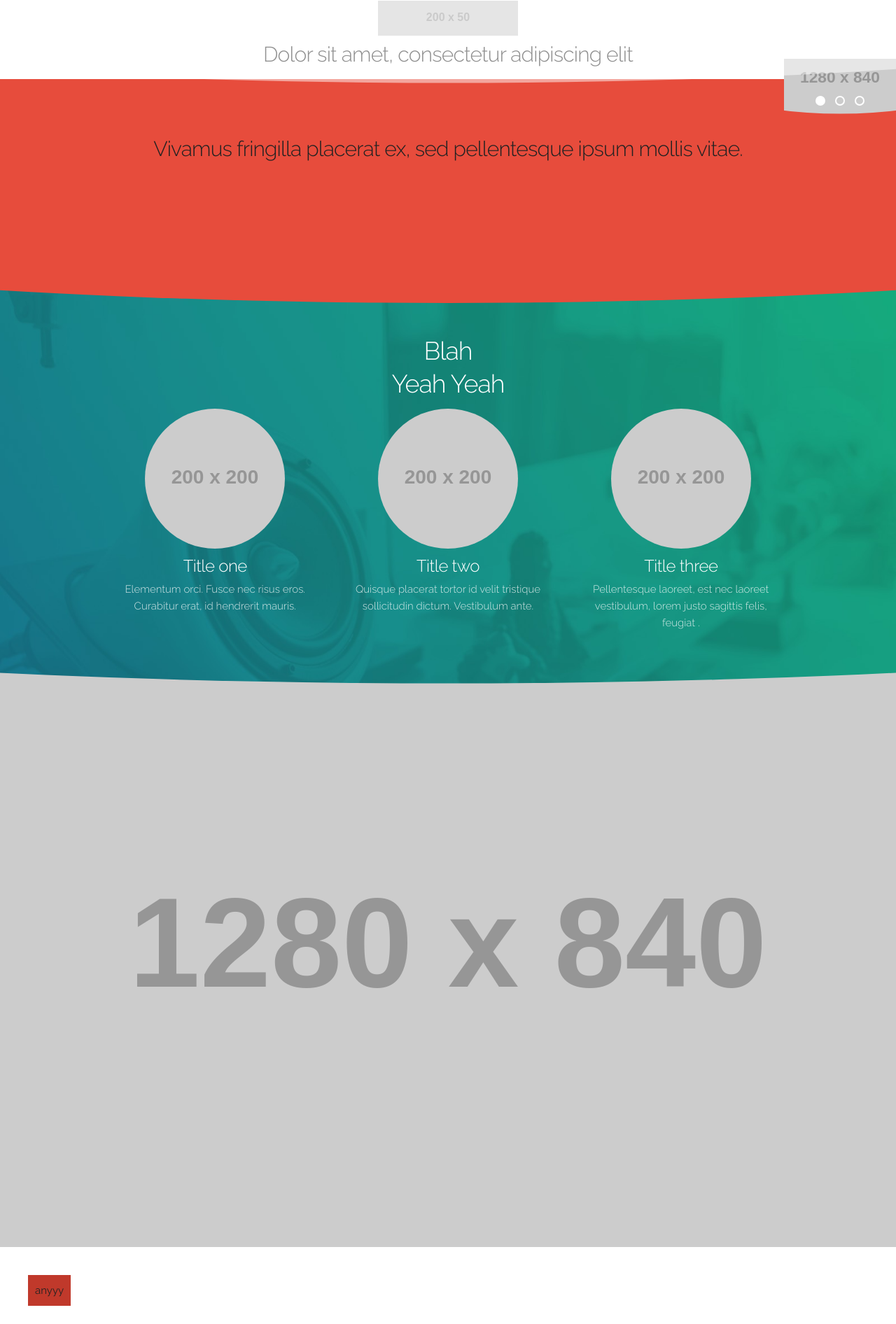
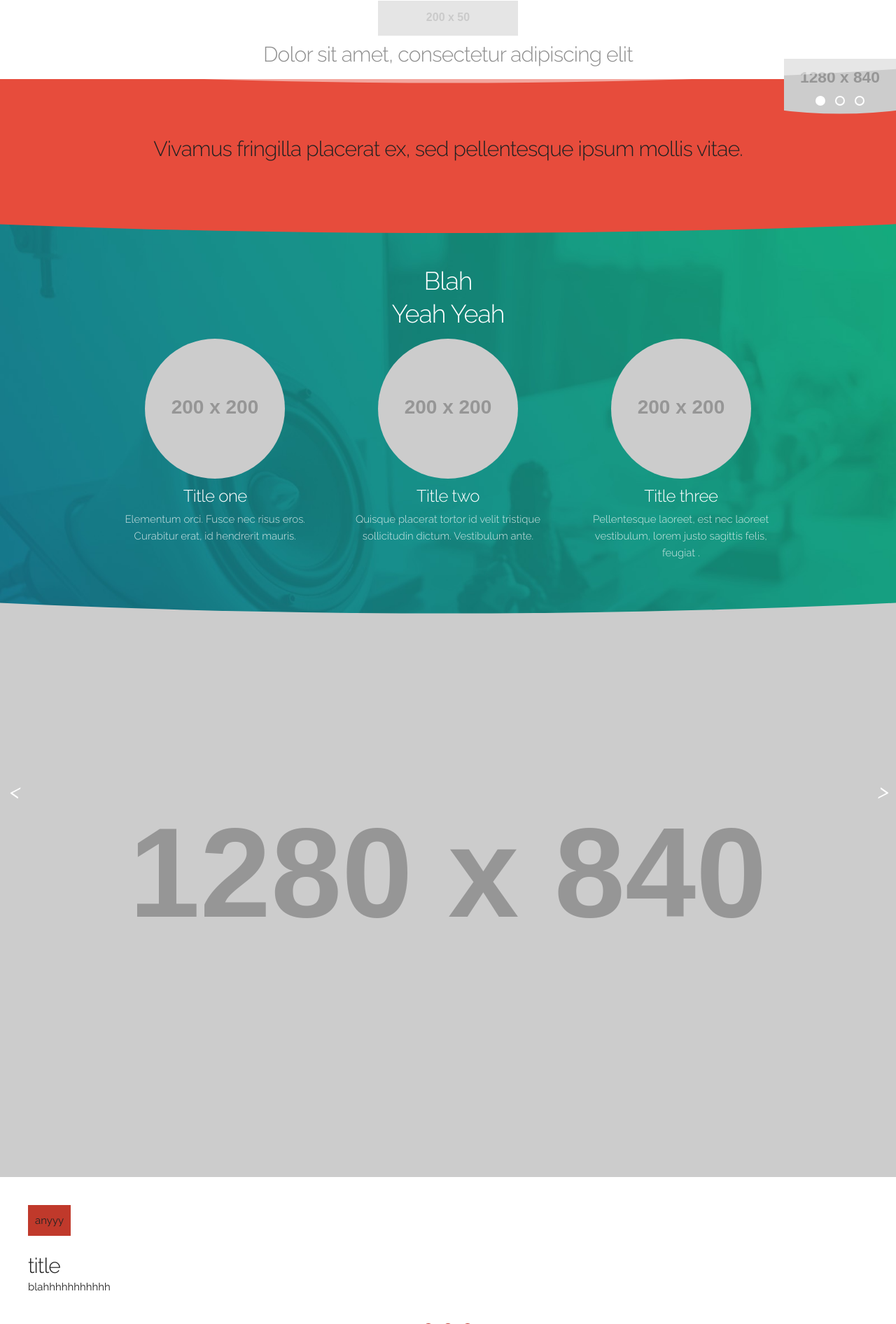
Before and after one commit to sereepap2029/any_i, a PHP site: page / in a window 1280 px wide. Shown: the top 1892 px of the page at 70% size. Run offline with PHP 8.4, Linux system fonts and the light colour scheme; grey boxes labelled with a size stand in for pictures from a placeholder-image service; some libraries are stand-ins or nearby versions.

Commit message:
s4 prev,next style

```diff
--- a/css/style.css
+++ b/css/style.css
@@ -457,7 +457,7 @@ $lg: "screen and (min-width: 960px)";
 ================================================== */
 .section {
   position: relative;
-  padding: 8rem 0 18rem;
+  padding: 8rem 0 8rem;
   text-align: center;
   -ms-transform: translateY(1px);
   -moz-transform: translateY(1px);
@@ -657,6 +657,23 @@ $lg: "screen and (min-width: 960px)";
 .s4 .owl-theme .owl-dots .owl-dot:hover span {
   background: #c0392b;
 }
+.s4 .owl-theme .owl-nav [class*='owl-'] {
+  background: none;
+  font-size: 30px;
+}
+.s4 .owl-theme .owl-nav [class*='owl-']:active {
+  opacity: 0.7;
+}
+.s4 .owl-prev {
+  position: absolute;
+  left: 0;
+  bottom: 70%;
+}
+.s4 .owl-next {
+  position: absolute;
+  right: 0;
+  bottom: 70%;
+}
 .s4 .s4-info {
   text-align: left;
   padding: 40px 40px 0px;
--- a/js/main.js
+++ b/js/main.js
@@ -14,10 +14,27 @@ $(document).ready(function() {
         loop: true,
         //nav: true,
         items: 1,
-        center:true,
+        center: true,
 
 
     });
+
+    $("#owl-desk-s4").owlCarousel({
+
+        dots: true,
+        loop: true,
+        items: 1,
+        center: true,
+        nav: true,
+        navText: [
+            "<i class='icon-chevron-left icon-white'><</i>",
+            "<i class='icon-chevron-right icon-white'>></i>"
+        ],
+
+
+    });
+
+
 
     // "singleItem:true" is a shortcut for:
     // items : 1,
--- a/scss/_content.scss
+++ b/scss/_content.scss
@@ -17,7 +17,7 @@
 
 .section {
     position: relative;
-    padding: 8rem 0 18rem;
+    padding: 8rem 0 8rem;
     text-align: center;
     -ms-transform: translateY(1px);
     -moz-transform: translateY(1px);
@@ -230,6 +230,23 @@
     .owl-theme .owl-dots .owl-dot:hover span {
         background: #c0392b;
     }
+    .owl-theme .owl-nav [class*='owl-']{
+    	background: none;
+    	font-size: 30px;
+    	&:active{
+    		opacity: .7
+    	}
+    }
+    .owl-prev {
+        position: absolute;
+        left: 0;
+        bottom: 70%;
+    }
+    .owl-next {
+        position: absolute;
+        right: 0;
+        bottom: 70%;
+    }
     /* End owl-carousel s4 *******************************/
     .s4-info {
         text-align: left;
--- a/views/content.php
+++ b/views/content.php
@@ -82,7 +82,7 @@
     <div class="container">
         <div class="row">
             <div class="twelve columns">
-                <div id="owl-desk" class="owl-carousel owl-theme owl-loaded">
+                <div id="owl-desk-s4" class="owl-carousel owl-theme owl-loaded">
                     <div><img src="http://www.placehold.it/1280x840" alt="111">
                         <div class="s4-info">
                         <div class="s4-tag"><p>anyyy</p></div>
```
